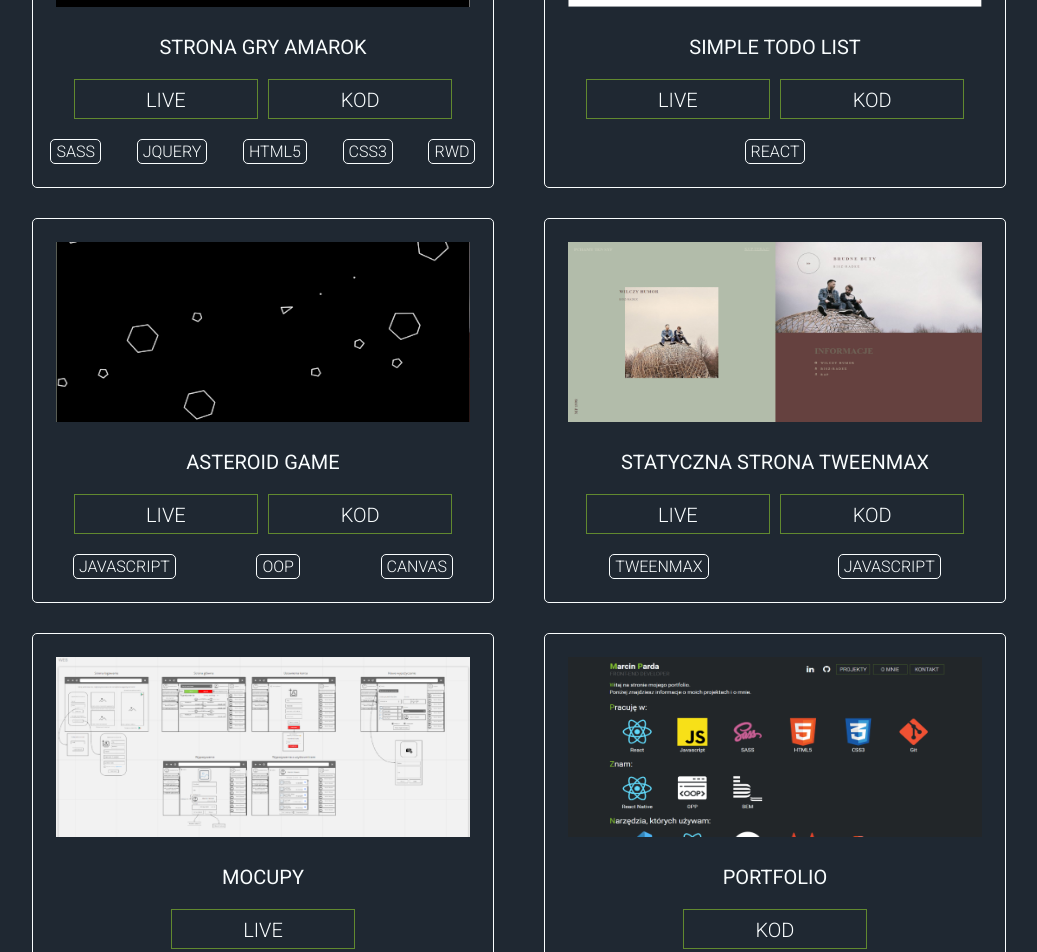
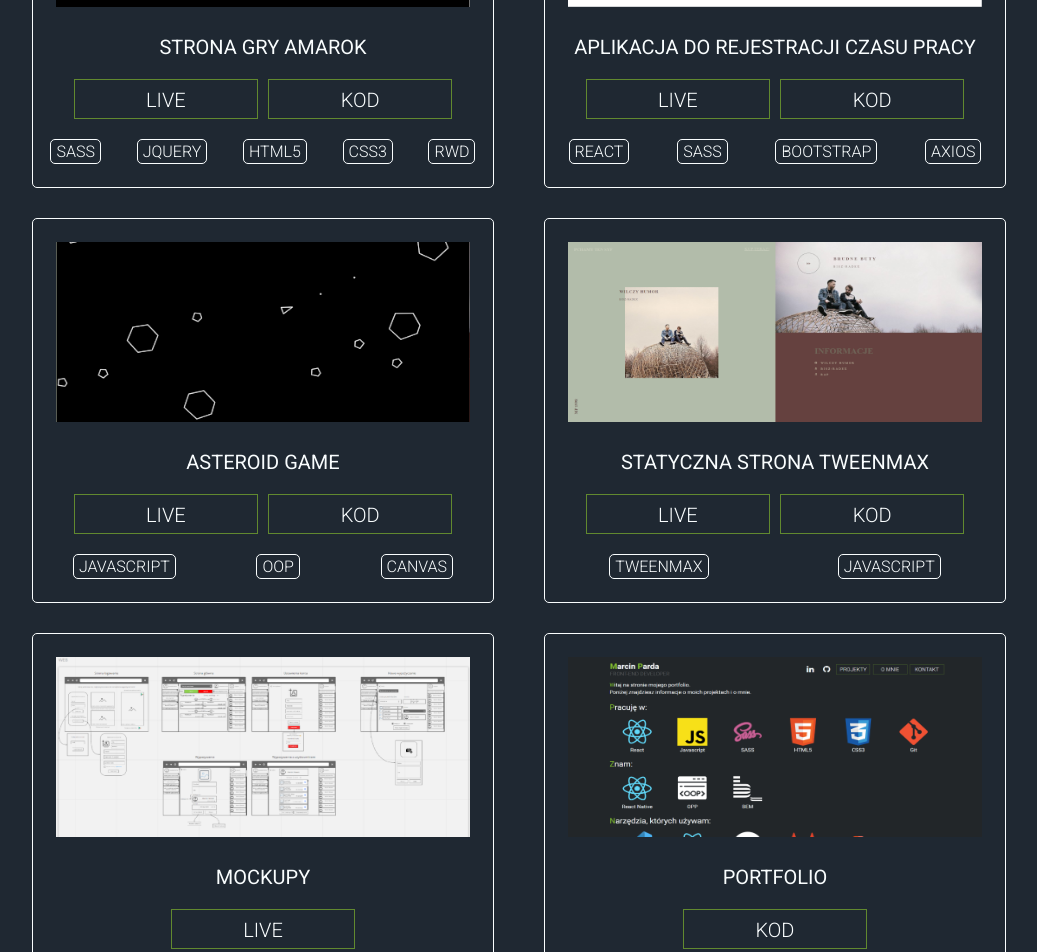
Before and after one commit to MarcinParda/portfolio, a React (Create React App) app: page / in a window 1280 px wide. Shown: the part 1320-2272 px from the top of the page, without its empty margins (121-1158 px from the left). Built offline with nearby package versions, Linux system fonts and the light colour scheme.

Commit message:
add billing to projects

```diff
--- a/src/components/js/Projects.js
+++ b/src/components/js/Projects.js
@@ -4,8 +4,8 @@ import Project from './Project'
 import amarokImg from "../../img/amarok.png";
 import albumImg from "../../img/album.png";
 import asteroidsImg from "../../img/asteroids.png";
-import todolistImg from "../../img/todolist.png";
-import mocupsImg from "../../img/mocups.png";
+import billingImg from "../../img/billing.png";
+import mockupsImg from "../../img/mocups.png";
 import borrowmeImg from "../../img/borrowme.png";
 import portfolioImg from "../../img/portfolio.png";
 import { Element } from 'react-scroll'
@@ -22,47 +22,47 @@ const Projects = () => {
                         name="Strona gry amarok"
                         projectImg={amarokImg}
                         technologiesUsed={["Sass", "jQuery", "HTML5", "CSS3", "RWD"]}
-                            hideButtons = ""
-                            linkCode = "https://github.com/MarcinParda/AmarokPage"
-                            linkLive = "https://amarokgame.com/"
+                        hideButtons=""
+                        linkCode="https://github.com/MarcinParda/AmarokPage"
+                        linkLive="https://amarokgame.com/"
                     />
                     <Project
-                            name="Simple TODO list"
-                            projectImg={todolistImg}
-                            technologiesUsed={["React"]}
+                        name="Aplikacja do rejestracji czasu pracy"
+                        projectImg={billingImg}
+                        technologiesUsed={["React", "Sass", "Bootstrap", "Axios"]}
                         hideButtons=""
-                            linkCode = "https://github.com/MarcinParda/to-do-list"
-                            linkLive = "https://marcinparda.github.io/to-do-list"
+                        linkCode="https://github.com/Billeniarsi/rejestracja-czasu-pracy"
+                        linkLive="https://floating-atoll-06778.herokuapp.com/"
                     />
                     <Project
                         name="Asteroid Game"
                         projectImg={asteroidsImg}
                         technologiesUsed={["Javascript", "OOP", "Canvas"]}
                         hideButtons=""
-                            linkCode = "https://github.com/MarcinParda/Frontend-Projects/tree/master/JS/projects/asteroids-game"
-                            linkLive = "https://marcinparda.github.io/Frontend-Projects/JS/projects/asteroids-game/index.html"
+                        linkCode="https://github.com/MarcinParda/Frontend-Projects/tree/master/JS/projects/asteroids-game"
+                        linkLive="https://marcinparda.github.io/Frontend-Projects/JS/projects/asteroids-game/index.html"
                     />
                     <Project
                         name="Statyczna strona TweenMax"
                         projectImg={albumImg}
                         technologiesUsed={["TweenMax", "Javascript"]}
                         hideButtons=""
-                            linkCode = "https://github.com/MarcinParda/Frontend-Projects/tree/master/JS/projects/photo-album-landing-page"
-                            linkLive = "https://marcinparda.github.io/Frontend-Projects/JS/projects/photo-album-landing-page/index.html"
+                        linkCode="https://github.com/MarcinParda/Frontend-Projects/tree/master/JS/projects/photo-album-landing-page"
+                        linkLive="https://marcinparda.github.io/Frontend-Projects/JS/projects/photo-album-landing-page/index.html"
                     />
                     <Project
-                            name="Mocupy"
-                            projectImg={mocupsImg}
+                        name="Mockupy"
+                        projectImg={mockupsImg}
                         technologiesUsed={[]}
                         hideButtons="code"
-                            linkLive = "https://miro.com/app/board/o9J_kuO7wMY=/?moveToWidget=3074457347509396995&cot=5"
+                        linkLive="https://miro.com/app/board/o9J_kuO7wMY=/?moveToWidget=3074457347509396995&cot=5"
                     />
                     <Project
                         name="Portfolio"
                         projectImg={portfolioImg}
                         technologiesUsed={["React", "Sass", "HTML5", "BEM", "RWD"]}
                         hideButtons="live"
-                            linkCode = "https://github.com/MarcinParda/portfolio"
+                        linkCode="https://github.com/MarcinParda/portfolio"
                     />
                     <Project
                         name="Projekt grupowy (w trakcie)"
--- a/src/components/sass/projects.scss
+++ b/src/components/sass/projects.scss
@@ -77,7 +77,7 @@ section.projects{
                 .project{
                     width: 30%;
                     img{
-                        height: 160px;
+                        height: auto;
                     }
                 }
             }
```
Also changed, not shown: src/img/billing.png (added). Lines whose indentation alone changed are shown as unchanged.
